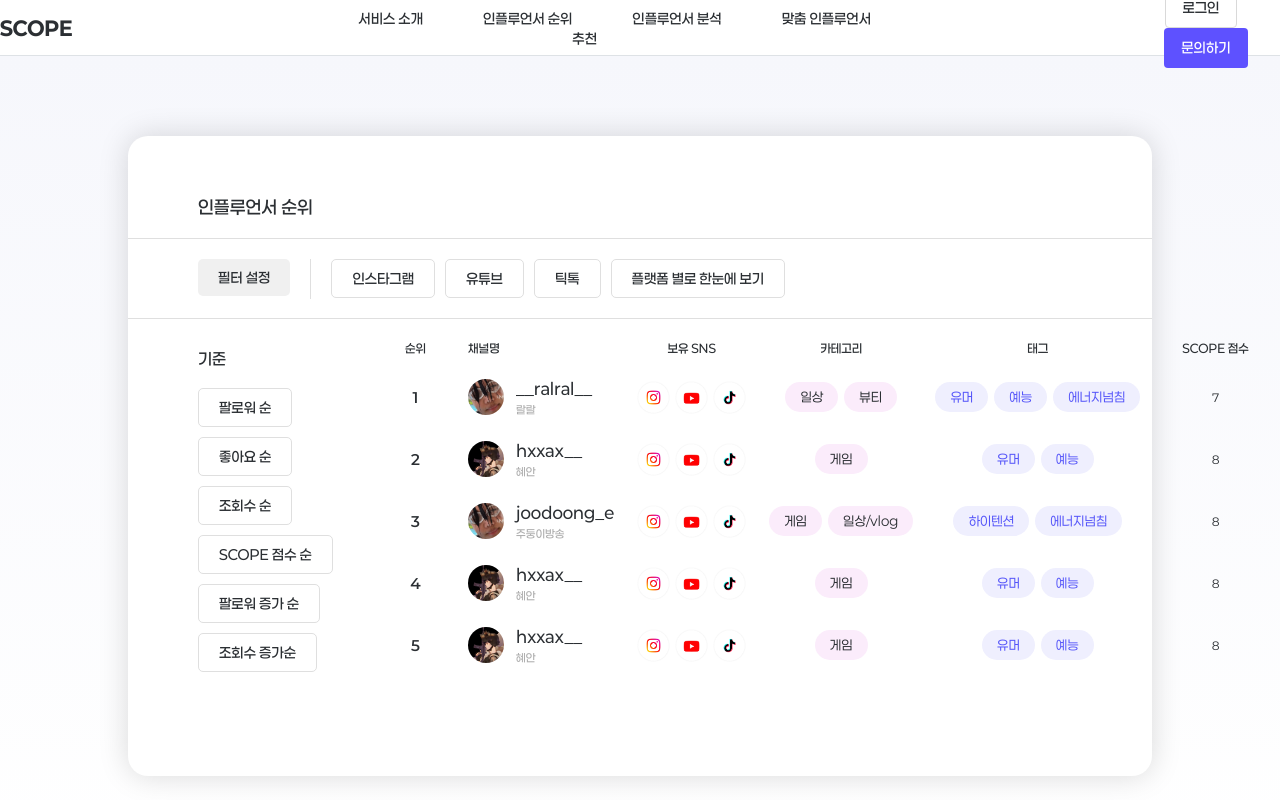
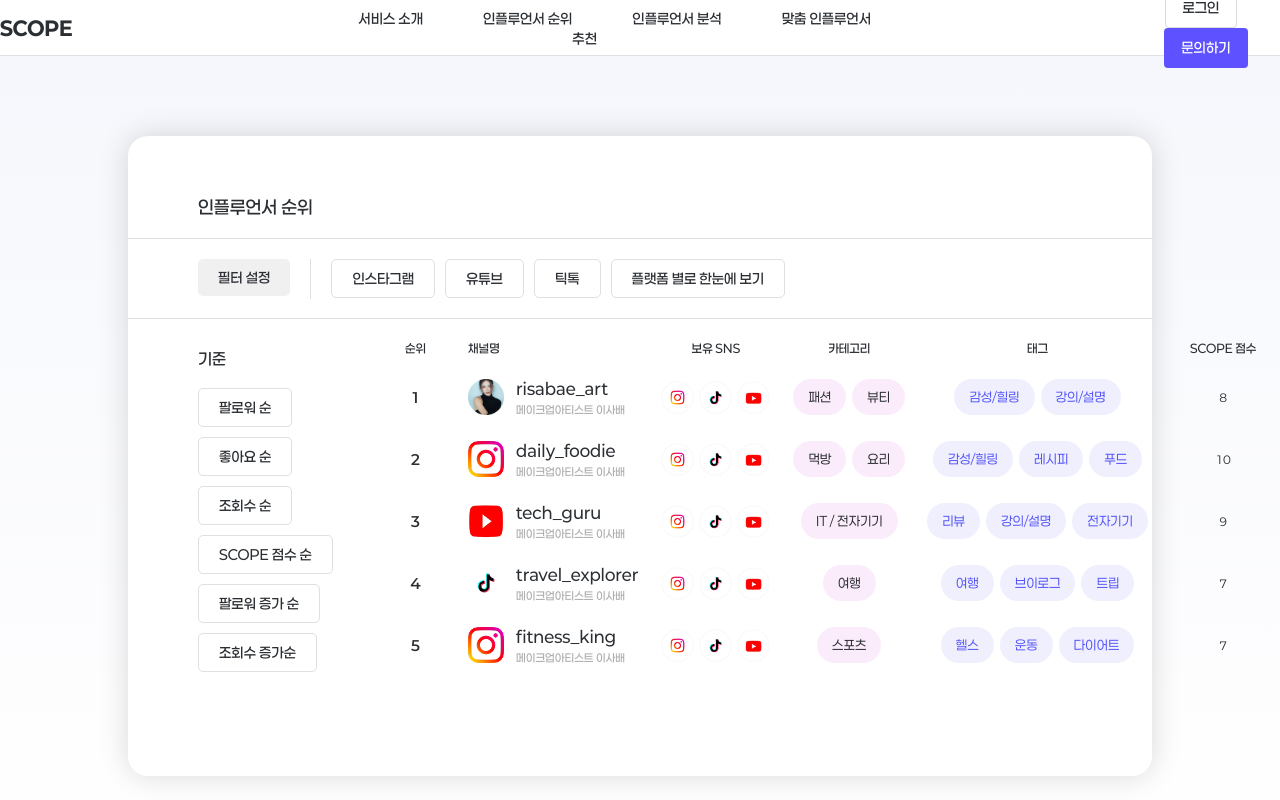
Before and after one commit to HSU-SCOPE-capstone2025/frontend, a React (Create React App) app in the folder scope-fe-capstone/: page /InfluencerRanking in a window 1280 px wide. Built offline with nearby package versions, Linux system fonts and the light colour scheme.

Commit message:
복구한 코드 반영: InfluencerRanking 및 SNSDetailAnalysis 수정

```diff
--- a/scope-fe-capstone/src/InfluencerRanking/components/InfluencerRanking.jsx
+++ b/scope-fe-capstone/src/InfluencerRanking/components/InfluencerRanking.jsx
@@ -1,13 +1,17 @@
 import React, { useState } from "react";
 import { useNavigate } from "react-router-dom";
 import '../css/InfluencerRanking.css';
-import influencers from "../../data/influencers";
-import snsIcons from "../../data/snsIcons";
 
 // SNS 로고 이미지 import
 import instagramLogo from "../../assets/images/instagram_logo.png";
 import youtubeLogo from "../../assets/images/youtube_logo.png";
 import tiktokLogo from "../../assets/images/tiktok_logo.png";
+// 프로필 이미지 import
+import risabaeProfile from "../../assets/images/risabae_profile.png";
+// 보유 SNS 이미지
+import SNS_instagram from "../../assets/images/SNS_instagram.png";
+import SNS_youtube from "../../assets/images/SNS_youtube.png";
+import SNS_tictok from "../../assets/images/SNS_tictok.png";
 
 // 필터 옵션 리스트
 const categories = [
@@ -30,6 +34,64 @@ function InfluencerRanking() {
   const [minValue, setMinValue] = useState(10);
   const [maxValue, setMaxValue] = useState(60);
 
+  //인플루언서 리스트 데이터
+  const [influencers, setInfluencers] = useState([
+    {
+      id: 1,
+      profileImage: risabaeProfile,
+      name: "risabae_art",
+      SNS: [SNS_instagram, SNS_tictok, SNS_youtube],
+      category: ["패션", "뷰티"],
+      tags: ["감성/힐링", "강의/설명"],
+      scopeScore: "8",
+      followers: "79124",
+      followerFeature: "10-20대 여성"
+    },
+    {
+      id: 2,
+      profileImage: instagramLogo, // 더미 이미지
+      name: "daily_foodie",
+      SNS: [SNS_instagram, SNS_tictok, SNS_youtube],
+      category: ["먹방", "요리"],
+      tags: ["감성/힐링", "레시피", "푸드"],
+      scopeScore: "10",
+      followers: "125140",
+      followerFeature: "20-30대 남성"
+    },
+    {
+      id: 3,
+      profileImage: youtubeLogo, // 더미 이미지
+      name: "tech_guru",
+      SNS: [SNS_instagram, SNS_tictok, SNS_youtube],
+      category: ["IT / 전자기기"],
+      tags: ["리뷰", "강의/설명", "전자기기"],
+      scopeScore: "9",
+      followers: "507490",
+      followerFeature: "30-40대 남성"
+    },
+    {
+      id: 4,
+      profileImage: tiktokLogo, // 더미 이미지
+      name: "travel_explorer",
+      SNS: [SNS_instagram, SNS_tictok, SNS_youtube],
+      category: ["여행"],
+      tags: ["여행", "브이로그", "트립"],
+      scopeScore: "7",
+      followers: "274670",
+      followerFeature: "30-40대 여성"
+    },
+    {
+      id: 5,
+      profileImage: instagramLogo, // 더미 이미지
+      name: "fitness_king",
+      SNS: [SNS_instagram, SNS_tictok, SNS_youtube],
+      category: ["스포츠"],
+      tags: ["헬스", "운동", "다이어트"],
+      scopeScore: "7",
+      followers: "3598577",
+      followerFeature: "20-30대 여성"
+    },
+  ]);
 
   // 카테고리 필터 선택 (다중 선택)
   const toggleCategory = (category) => {
@@ -228,9 +290,8 @@ function InfluencerRanking() {
                   </tr>
                 </thead>
                 <tbody>
-                  {influencers.length > 0 ? (
-                    influencers.map((influencer, index) => (
-                    <tr key={index}>
+                  {influencers.map((influencer, index) => (
+                    <tr key={influencer.id}>
                       <td style={{fontWeight: "600", fontSize: "14px"}}>{index + 1}</td> {/* 순위 */}
 
                       <td> {/* 채널명 (이미지+채널명) */}
@@ -242,22 +303,22 @@ function InfluencerRanking() {
                           />
                           <div className="account-details">
                             <div className="account-name" style={{marginBottom: "5px"}}>{influencer.name}</div>
-                            <div className="account-description" style={{color: "#AFAFAF"}}>{influencer.description}</div>
+                            <div className="account-description" style={{color: "#AFAFAF"}}>메이크업아티스트 이사배</div>
                           </div>
                         </div>
                       </td>
 
                       <td>
                         <div className="ranking-sns-container">
-                          {influencer.sns.map((sns, idx) => (
-                            <img key={idx} src={snsIcons[sns]} alt={sns} className="ranking-sns-icon" />
+                          {influencer.SNS.map((snsImg, i) => (
+                            <img key={i} src={snsImg} alt={`SNS ${i}`} className="ranking-sns-icon" />
                           ))}
                         </div>
                       </td>
 
                       <td>
                         <div className="ranking-category-container">
-                          {influencer.categories.map((cat, index) => (
+                          {influencer.category.map((cat, index) => (
                             <span key={index} className="ranking-category-box">{cat}</span>
                           ))}
                         </div>
@@ -278,14 +339,11 @@ function InfluencerRanking() {
                       <td>{formatFollowers(influencer.followers)}</td> {/* 변환된 값 출력 */}
 
                       <td>
-                        {influencer.followersFeature}
+                        {influencer.followerFeature}
                       </td>
 
                     </tr>
-                  ))
-                ) : (
-                  <p> 데이터를 불러오는 중 ...</p>
-                )}
+                  ))}
                 </tbody>
               </table>
             </div>
--- a/scope-fe-capstone/src/InfluencerRanking/css/InfluencerRanking.css
+++ b/scope-fe-capstone/src/InfluencerRanking/css/InfluencerRanking.css
@@ -196,7 +196,7 @@
 
 .gender-radio-group {
   display: flex;
-  gap: 5px;
+  gap: 30px;
   padding: 5px 10px;
   margin-top: 20px;
 
@@ -357,8 +357,6 @@
 }
 
 .ranking-profile-img {
-  border-radius: 50%;  /* 동그랗게 */
-  object-fit: cover;  /* 이미지가 찌그러지지 않도록 */
   width: 36px;
   height: 36px;
 }
@@ -420,7 +418,7 @@
 }
 
 .ranking-category-box {
-  padding: 7px 15px;
+  padding: 10px 15px;
   background: #FBECFB;
   border-radius: 30px;
 
@@ -434,7 +432,7 @@
 }
 
 .ranking-tag-box {
-  padding: 7px 15px;
+  padding: 10px 15px;
   background: #EFEFFE;
   border-radius: 30px;
 
--- a/scope-fe-capstone/src/SNSDetailAnalysis/components/SNSDetailAnalysis.jsx
+++ b/scope-fe-capstone/src/SNSDetailAnalysis/components/SNSDetailAnalysis.jsx
@@ -67,13 +67,13 @@ const SNSDetailAnalysis = () => {
         </div>
 
         <div className="sns-buttons">
-          <button className="instagram-btn" onClick={() => setActivePage("instagram")}>
+          <button className="instagram-btn">
             <FaInstagram className="icon" /> 인스타그램
           </button>
-          <button className="youtube-btn" onClick={() => setActivePage("youtube")}>
+          <button className="youtube-btn" >
             <FaYoutube className="icon" /> 유튜브
           </button>
-          <button className="tiktok-btn" onClick={() => setActivePage("tiktok")}>
+          <button className="tiktok-btn" >
             <FaTiktok className="icon" /> 틱톡
           </button>
         </div>
```
